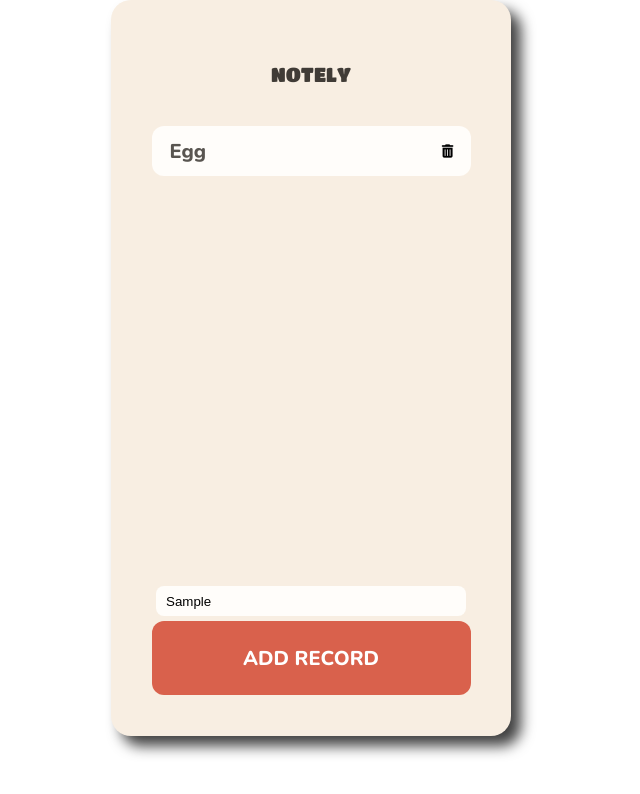
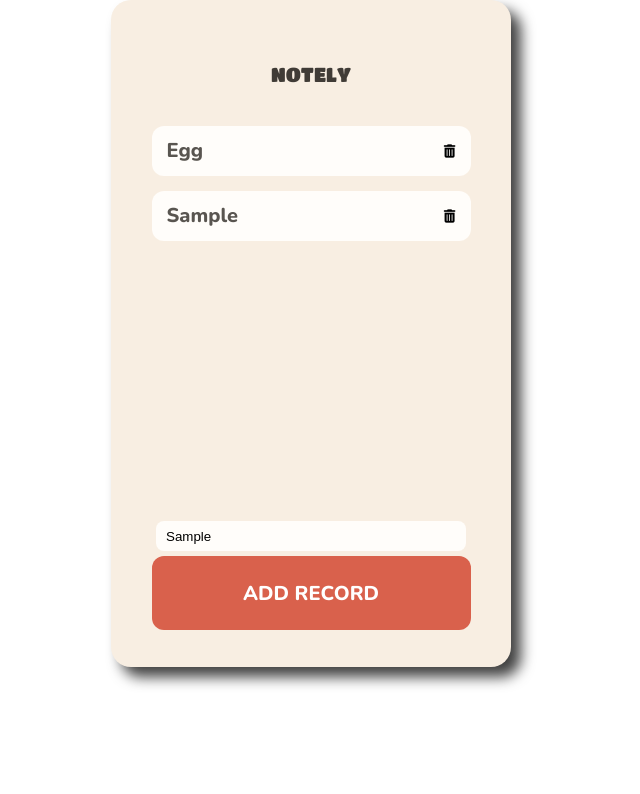
Before and after one commit to 10reps/notepad, a plain HTML site: page index.html in a window 1280 px wide. Both pictures are taken after typing "Sample" into the empty fields and a click on the button "ADD RECORD". Shown: the whole page, without its empty margins (329-969 px from the left). Drawn offline with nearby package versions, Linux system fonts and the light colour scheme.

Commit message:
Revise CSS

```diff
--- a/index.html
+++ b/index.html
@@ -5,6 +5,7 @@
     <meta http-equiv="X-UA-Compatible" content="IE=edge">
     <meta name="viewport" content="width=device-width, initial-scale=1.0">
     <title>Document</title>
+    <script src="main.js" defer></script>
     <script src="https://kit.fontawesome.com/bfe29a6a27.js" crossorigin="anonymous"></script>
     <link rel="stylesheet" href="style.css">
     <link rel="preconnect" href="https://fonts.googleapis.com">
@@ -37,7 +38,7 @@
 
         <footer>
             <form action="#" method="get">
-                <input class="write" type="text" placeholder="">
+                <input class="write" type="text">
             </form>
             <button class="add__button" type="submit">ADD RECORD</button>
         </footer>
--- a/script.js
+++ b/main.js
@@ -1,15 +1,15 @@
 const items = document.querySelector('.items');
-const write = document.querySelector('.write');
+const input = document.querySelector('.write');
 const addBtn = document.querySelector('.add__button');
 
 function onAdd() {
-    const text = write.value;
+    const text = input.value;
 
     const item = createItem(text);
 
     items.appendChild(item);
 
-}
+};
 
 
 function createItem(text) {
@@ -17,10 +17,11 @@ function createItem(text) {
     const itemRow = document.createElement('li');
     itemRow.setAttribute('class','item__row');
 
-    const name = document.createElementNS('div');
+    const name = document.createElement('div');
     name.setAttribute('class', 'item__name');
+    name.innerText = text;
 
-    const deleteBtn = document.createElementNS('button');
+    const deleteBtn = document.createElement('button');
     deleteBtn.setAttribute('class', 'trashBtn');
 
     deleteBtn.innerHTML = '<i class="fa-solid fa-trash-can"></i>';
@@ -33,10 +34,9 @@ function createItem(text) {
     itemRow.appendChild(deleteBtn);
 
     return itemRow;
-}
+};
 
 
-addBtn.addEventListener('click', event => {
-    console.log('dfdf');
+addBtn.addEventListener('click', () => {
     onAdd();
 });
--- a/style.css
+++ b/style.css
@@ -5,6 +5,7 @@
 
 .all {
     width: 400px;
+    height: 667px;
     border-radius: 20px;
     margin: auto;
     background-color: #F8EEE2;
@@ -30,40 +31,70 @@ header {
 main {
     display: flex;
     justify-content: center;
-    height: 460px;
+    height: 385px;
 }
 
 .items {
     padding: 0;
+    overflow-y: auto;
+}
+
+.items::-webkit-scrollbar {
+    width: 10px;
+}
+
+.items::-webkit-scrollbar-track {
+    background-color: #e4e4e4;
+    border-radius: 100px;
+}
+
+.items::-webkit-scrollbar-thumb {
+    background-color: #D9614C;
+    border-radius: 100px;
+    background-clip: padding-box;
+    border: 1px solid transparent;
+}
+
+
+.item__row {
+    position: relative;
+    list-style: none;
+    width: 319px;
     height: 50px;
-    width: 319px;
     border-radius: 12px;
+    margin-bottom: 15px;
     background-color: #FFFDFA;
 }
 
-.item__row {
-    display: flex;
-    justify-content: space-between;
-    list-style: none;
-    width: 290px;
-    margin-top: 12px;
-    margin-left: 18px;
-}
-
 .item__name {
+    position: absolute;
+    top: 11px;
+    left: 15px;
     font-size: 20px;
     font-family: 'Nunito', sans-serif;
     color: #595550;
 }
 
 .trashBtn {
+    position: absolute;
+    top: 18px;
+    right: 15px;
     display: block;
     border: none;
+    padding: 0;
+    cursor: pointer;
     background-color: #FFFDFA;
+    transition: transform 300ms;
+}
+
+.trashBtn:hover {
+    color: red;
+    transform: scale(1.2);
 }
 
 footer {
     height: 150px;
+    margin-top: 10px;
     display: flex;
     flex-direction: column;
     align-items: center;
@@ -91,4 +122,9 @@ footer {
     background-color: #D9614C;
     color: white;
     cursor: pointer;
+    transition: transform 400ms;
 }
+
+.add__button:hover {
+    transform: scale(1.03);
+}
```
